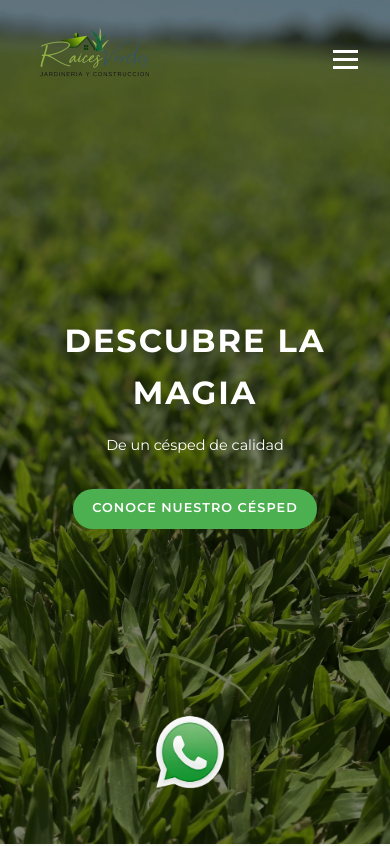
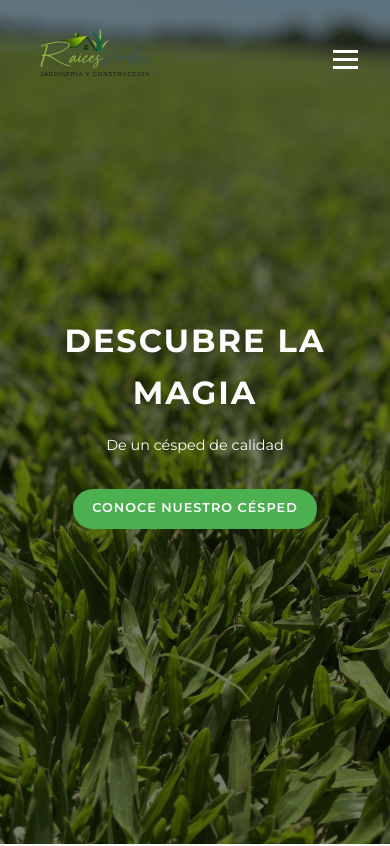
Before and after one commit to VinkoRobi2/Raices-Verdes, a React (Vite) app in the folder RV/: page / in a window 390 px wide. Shown: the top 846 px of the page. Built offline with nearby package versions, Linux system fonts and the light colour scheme; no server answers.

Commit message:
Ansley/Maja

```diff
--- a/RV/src/Hero.css
+++ b/RV/src/Hero.css
@@ -185,6 +185,22 @@
     width: 80px;
     height: 80px;
     bottom: 50px;
-    left: 150px;
+    left: 700px;
   }
 }
+@media (max-width: 1366px) {
+  .whatsapp-logo {
+    left: 1100px;  /* Ajusta la posición según tu layout */
+    width: 120px;
+    height: 120px;
+  }
+}
+
+/* Para iPad Pro en modo portrait (ancho máximo aproximado: 1024px) */
+@media (max-width: 1024px) {
+  .whatsapp-logo {
+    left: 800px;   /* Ajusta la posición según tu diseño */
+    width: 100px;
+    height: 100px;
+  }
+}
```
